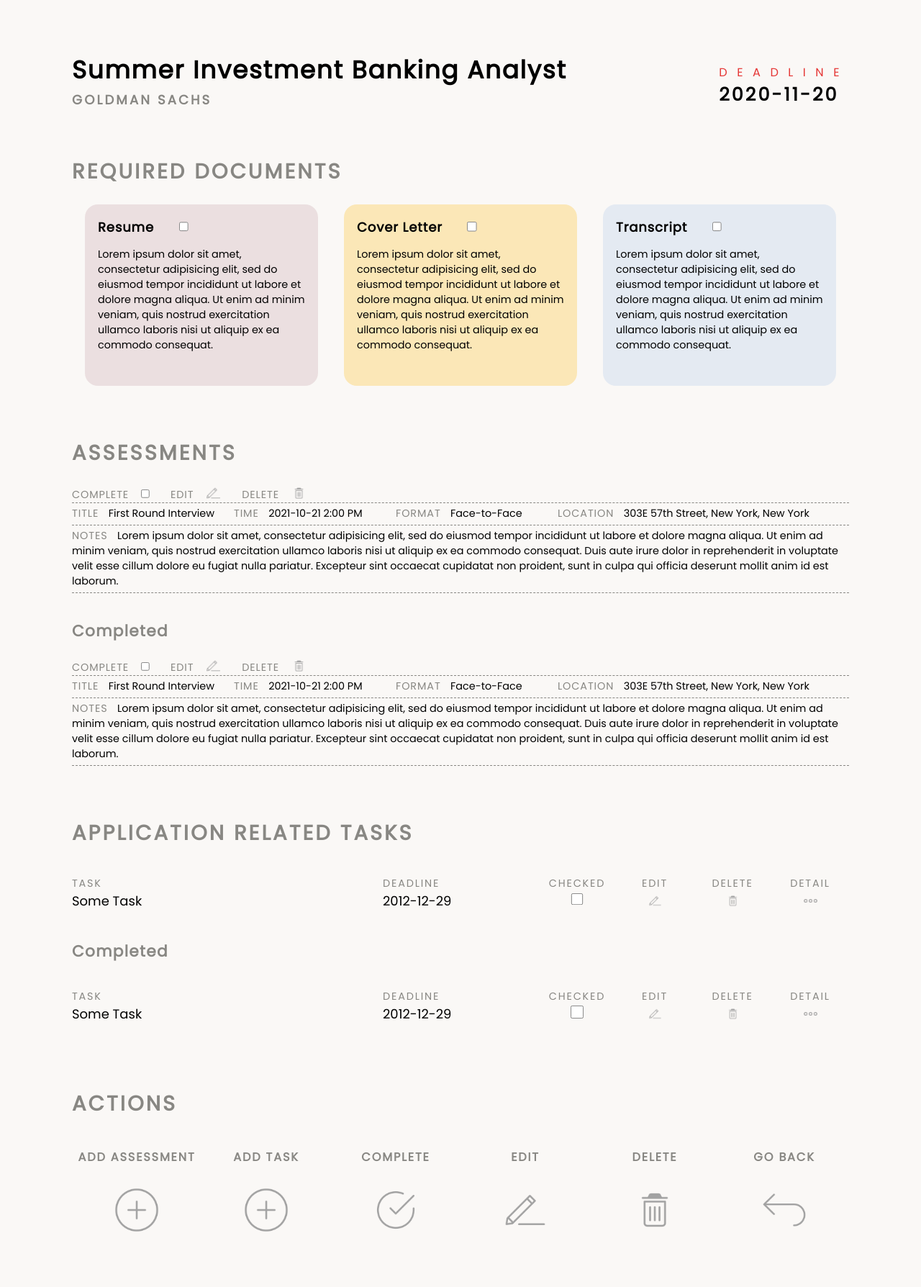
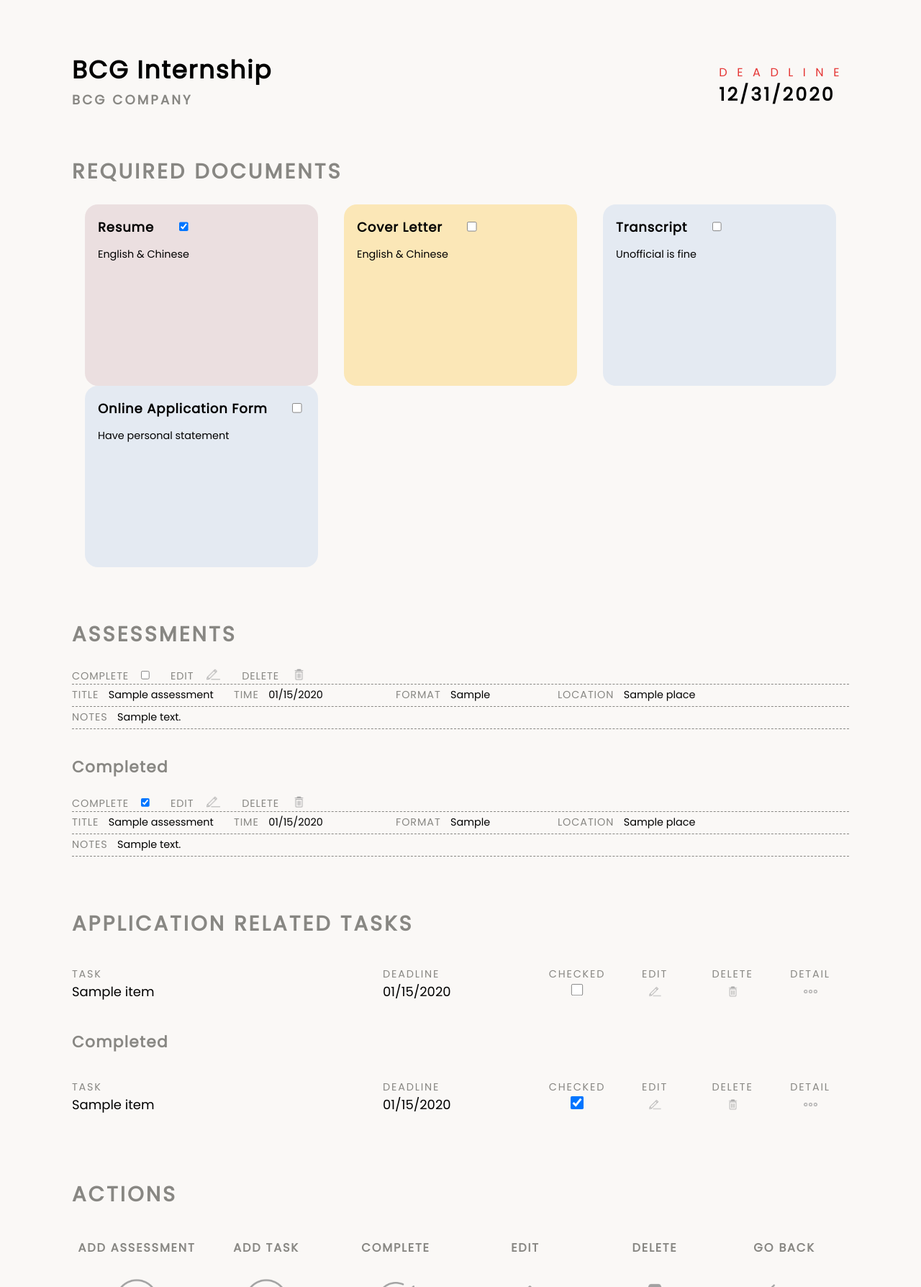
Before and after one commit to yzeng810/CSC210Final, a Flask app: template templates/job-single.html in a window 1280 px wide. Shown: the part 83-1871 px from the top of the page at 72% size. Run offline with Flask 2, Linux system fonts and the light colour scheme; a user stored in the database is signed in; data comes from the database, SQL or seed files in the repository; both versions use the stored data as it was after the commit; the template is opened without the code that fills it: values that come from a table or form of the project are taken from there, most other values are stand-ins (such as "Sample title", 1, 10 or a date in 2020); parts of the project's set-up code (start-up, migrations or seed data) failed here and were passed over; some libraries are stand-ins or nearby versions.

Commit message:
updated single-job

```diff
--- a/main.py
+++ b/main.py
@@ -208,6 +208,62 @@ def assessment_delete(assessment_id):
 	flash('Your assessment has been deleted')
 	return redirect(url_for('main.job'))
 
+@main.route('/assess_complete/<id>')
+def assess_complete(id):
+	assessment = Assessment.query.filter_by(id=id).first()
+	job_id = assessment.job_id
+	assessment.complete = True
+	db.session.commit()
+	return redirect(url_for('main.job_single', job_id=job_id))
+
+@main.route('/assess_incomplete/<id>')
+def assess_incomplete(id):
+	assessment = Assessment.query.filter_by(id=id).first()
+	job_id = assessment.job_id
+	assessment.complete = False
+	db.session.commit()
+	return redirect(url_for('main.job_single', job_id=job_id))
+
+@main.route('/resume/<id>')
+def resume(id):
+	job = Job.query.filter_by(id=id).first()
+	if job.resume == False:
+		job.resume = True
+	else:
+		job.resume = False
+	db.session.commit()
+	return redirect(url_for('main.job_single', job_id=id))
+
+@main.route('/coverletter/<id>')
+def coverletter(id):
+	job = Job.query.filter_by(id=id).first()
+	if job.coverletter == False:
+		job.coverletter = True
+	else:
+		job.coverletter = False
+	db.session.commit()
+	return redirect(url_for('main.job_single', job_id=id))
+
+@main.route('/transcript/<id>')
+def transcript(id):
+	job = Job.query.filter_by(id=id).first()
+	if job.transcript == False:
+		job.transcript = True
+	else:
+		job.transcript = False
+	db.session.commit()
+	return redirect(url_for('main.job_single', job_id=id))
+
+@main.route('/onlineForm/<id>')
+def onlineForm(id):
+	job = Job.query.filter_by(id=id).first()
+	if job.onlineForm == False:
+		job.onlineForm = True
+	else:
+		job.onlineForm = False
+	db.session.commit()
+	return redirect(url_for('main.job_single', job_id=id))
+
 @main.route('/job/new', methods=['GET','POST'])
 @login_required
 def new_job():
@@ -247,13 +303,58 @@ def job():
 		return redirect(url_for('main.job'))
 	return render_template('job.html', jobs=jobs, name=current_user.name, assessments=assessments)
 
-@main.route('/job_single/<int:job_id>')
+@main.route('/job_single/<int:job_id>', methods=['GET','POST'])
 @login_required
 def job_single(job_id):
 	job = Job.query.get_or_404(job_id)
-	tasks = Task.query.filter_by(job_id=job_id)
+	#assessment
 	assessments = Assessment.query.filter_by(job_id=job_id)
-	return render_template('job-single.html', job=job, tasks=tasks, assessments=assessments)
+	incomplete_assessment = []
+	complete_assessment = []
+	for stuff in assessments:
+		if stuff.complete == False:
+			incomplete_assessment.append(stuff)
+		else:
+			complete_assessment.append(stuff)
+	#tasks
+	all_tasks = Task.query.filter_by(job_id=job_id)
+	incomplete_task = []
+	completed_task = []
+	for stuff in all_tasks:
+		if stuff.complete == False:
+			incomplete_task.append(stuff)
+		else:
+			completed_task.append(stuff)
+
+	if request.method == "POST":
+		title = request.form.get('title')
+		time = datetime.strptime(request.form.get('time'), "%Y-%m-%d").date()
+		place = request.form.get('place')
+		iFormat = request.form.get('iFormat')
+		notes = request.form.get('notes')
+		job_id = job.id
+
+		assessment = Assessment(complete=False, title=title, time=time, place=place, iFormat=iFormat, notes=notes, job_id=job_id, user_id=current_user.id)
+		db.session.add(assessment)
+		db.session.commit()
+		return redirect(url_for('main.job_single', job_id=job.id))
+	return render_template('job-single.html', job=job, complete_assessment=complete_assessment, incomplete_assessment=incomplete_assessment, completed_task=completed_task, incomplete_task=incomplete_task)
+
+@main.route('/task_complete/<id>')
+def task_complete(id):
+	task = Task.query.filter_by(id=id).first()
+	job_id = task.job_id
+	task.complete = True
+	db.session.commit()
+	return redirect(url_for('main.job_single', job_id=job_id))
+
+@main.route('/task_incomplete/<id>')
+def task_incomplete(id):
+	task = Task.query.filter_by(id=id).first()
+	job_id = task.job_id
+	task.complete = False
+	db.session.commit()
+	return redirect(url_for('main.job_single', job_id=job_id))
 
 @main.route('/job_update/<int:job_id>', methods=['GET','POST'])
 @login_required
--- a/templates/job-single.html
+++ b/templates/job-single.html
@@ -8,13 +8,13 @@
 
 			<div class="appDHeader">
 				<div class="companyPosition">
-					<h1>Summer Investment Banking Analyst</h1>
-					<h2>Goldman Sachs</h2>
+					<h1>{{job.program}}</h1>
+					<h2>{{job.company}}</h2>
 				</div>
 
 				<div class="appDeadline">
 					<p>Deadline</p>
-					<h2>2020-11-20</h2>
+					<h2>{{job.deadline.strftime("%m/%d/%Y")}}</h2>
 				</div>
 			</div>
 
@@ -23,31 +23,45 @@
 			<h2>Required Documents</h2>
 			<div class="appDDoc">
 				<div class="appDRes appDDocIn">
-					<label for="">Resume</label>
-					<input type="checkbox" name="" id="" value=""><br>
-					<p>Lorem ipsum dolor sit amet, consectetur adipisicing elit, sed do eiusmod
-					tempor incididunt ut labore et dolore magna aliqua. Ut enim ad minim veniam,
-					quis nostrud exercitation ullamco laboris nisi ut aliquip ex ea commodo
-					consequat.</p>
+					<label for="resume">Resume</label>
+					{% if job.resume %}
+						<input type="checkbox" name="resume" id="resume" value="true" checked onclick="window.location.href='{{url_for('main.resume', id = job.id )}}';"><br>
+					{% else %}
+						<input type="checkbox" name="resume" id="resume" value="false" onclick="window.location.href='{{url_for('main.resume', id = job.id )}}';"><br>
+					{% endif %}
+					<p>{{job.resumeNotes}}</p>
 				</div>
 
 				<div class="appDcv appDDocIn">
-					<label for="">Cover Letter</label>
-					<input type="checkbox" name="" id="" value=""><br>
-					<p>Lorem ipsum dolor sit amet, consectetur adipisicing elit, sed do eiusmod
-					tempor incididunt ut labore et dolore magna aliqua. Ut enim ad minim veniam,
-					quis nostrud exercitation ullamco laboris nisi ut aliquip ex ea commodo
-					consequat.</p>
+					<label for="coverletter">Cover Letter</label>
+					{% if job.coverletter %}
+					<input type="checkbox" name="coverletter" id="coverletter" value="true" checked onclick="window.location.href='{{url_for('main.coverletter', id = job.id )}}';"><br>
+					{% else %}
+					<input type="checkbox" name="coverletter" id="coverletter" value="true" onclick="window.location.href='{{url_for('main.coverletter', id = job.id )}}';"><br>
+					{% endif %}
+					<p>{{job.coverletterNotes}}</p>
 				</div>
 
 				<div class="appDTrans appDDocIn">
-					<label for="">Transcript</label>
-					<input type="checkbox" name="" id="" value=""><br>
-					<p>Lorem ipsum dolor sit amet, consectetur adipisicing elit, sed do eiusmod
-					tempor incididunt ut labore et dolore magna aliqua. Ut enim ad minim veniam,
-					quis nostrud exercitation ullamco laboris nisi ut aliquip ex ea commodo
-					consequat.</p>
+					<label for="transcript">Transcript</label>
+					{% if job.transcript %}
+					<input type="checkbox" name="transcript" id="transcript" value="true" checked onclick="window.location.href='{{url_for('main.transcript', id = job.id )}}';"><br>
+					{% else %}
+					<input type="checkbox" name="transcript" id="transcript" value="true" onclick="window.location.href='{{url_for('main.transcript', id = job.id )}}';"><br>
+					{% endif %}
+					<p>{{job.transcriptNotes}}</p>
 				</div>
+
+				<div class="appDTrans appDDocIn">
+					<label for="onlineForm">Online Application Form</label>
+					{% if job.onlineForm %}
+					<input type="checkbox" name="onlineForm" id="onlineForm" value="true" checked onclick="window.location.href='{{url_for('main.onlineForm', id = job.id )}}';"><br>
+					{% else %}
+					<input type="checkbox" name="onlineForm" id="onlineForm" value="true" onclick="window.location.href='{{url_for('main.onlineForm', id = job.id )}}';"><br>
+					{% endif %}
+					<p>{{job.onlineFormNotes}}</p>
+				</div>
+
 			</div>
 
 			<h2>Assessments</h2>
@@ -56,21 +70,22 @@
 					<!-- for loop starts here -->
 					<div class="assessItem">
 
+						{% for assessment in incomplete_assessment %}
 						<div class="assessItemTool">
-							<span class="assessItemTitle">Complete</span><input type="checkbox" name="complete" onclick="'';" value="complete">
-							<span class="assessItemTitle and2">Edit</span><button class="appDedit" onclick="window.location.href='';"></button>
-							<span class="assessItemTitle and2">Delete</span><button class="appDdel" onclick="window.location.href='';"></button>
+							<span class="assessItemTitle">Complete</span><input type="checkbox" name="complete" onclick="window.location.href='{{url_for('main.assess_complete', id = assessment.id )}}';" value="complete">
+							<span class="assessItemTitle and2">Edit</span><button class="appDedit" onclick="window.location.href='{{url_for('main.assessment_update', assessment_id = assessment.id)}}';"></button>
+							<span class="assessItemTitle and2">Delete</span><button class="appDdel" onclick="window.location.href='{{url_for('main.assessment_delete', assessment_id = assessment.id)}}';"></button>
 						</div>
 						<div class="assessItem1st">
-							<p><span class="assessItemTitle">Title</span>First Round Interview</p>
-							<p><span class="assessItemTitle">Time</span>2021-10-21 2:00 PM</p>
-							<p><span class="assessItemTitle">Format</span>Face-to-Face</p>
-							<p><span class="assessItemTitle">Location</span>303E 57th Street, New York, New York</p>
+							<p><span class="assessItemTitle">Title</span>{{assessment.title}}</p>
+							<p><span class="assessItemTitle">Time</span>{{assessment.time.strftime("%m/%d/%Y")}}</p>
+							<p><span class="assessItemTitle">Format</span>{{assessment.iFormat}}</p>
+							<p><span class="assessItemTitle">Location</span>{{assessment.place}}</p>
 						</div>
 						<div class="assessItem2nd">
-							<p><span class="assessItemTitle">Notes</span>Lorem ipsum dolor sit amet, consectetur adipisicing elit, sed do eiusmod tempor incididunt ut labore et dolore magna aliqua. Ut enim ad minim veniam, quis nostrud exercitation ullamco laboris nisi ut aliquip ex ea commodo consequat. Duis aute irure dolor in reprehenderit in voluptate velit esse cillum dolore eu fugiat nulla pariatur. Excepteur sint occaecat cupidatat non proident, sunt in culpa qui officia deserunt mollit anim id est laborum.</p>
+							<p><span class="assessItemTitle">Notes</span>{{assessment.notes}}</p>
 						</div>
-
+						{% endfor %}
 					</div>
 
 				</div>
@@ -78,22 +93,22 @@
 				<h3>Completed</h3>
 				<div>
 					<div class="assessItem">
-
+						{% for assessment in complete_assessment %}
 						<div class="assessItemTool">
-							<span class="assessItemTitle">Complete</span><input type="checkbox" name="complete" onclick="'';" value="complete">
-							<span class="assessItemTitle and2">Edit</span><button class="appDedit" onclick="window.location.href='';"></button>
-							<span class="assessItemTitle and2">Delete</span><button class="appDdel" onclick="window.location.href='';"></button>
+							<span class="assessItemTitle">Complete</span><input type="checkbox" name="complete" onclick="window.location.href='{{url_for('main.assess_incomplete', id = assessment.id )}}';" value="complete" checked>
+							<span class="assessItemTitle and2">Edit</span><button class="appDedit" onclick="window.location.href='{{url_for('main.assessment_update', assessment_id = assessment.id)}}';"></button>
+							<span class="assessItemTitle and2">Delete</span><button class="appDdel" onclick="window.location.href='{{url_for('main.assessment_delete', assessment_id = assessment.id)}}';"></button>
 						</div>
 						<div class="assessItem1st">
-							<p><span class="assessItemTitle">Title</span>First Round Interview</p>
-							<p><span class="assessItemTitle">Time</span>2021-10-21 2:00 PM</p>
-							<p><span class="assessItemTitle">Format</span>Face-to-Face</p>
-							<p><span class="assessItemTitle">Location</span>303E 57th Street, New York, New York</p>
+							<p><span class="assessItemTitle">Title</span>{{assessment.title}}</p>
+							<p><span class="assessItemTitle">Time</span>{{assessment.time.strftime("%m/%d/%Y")}}</p>
+							<p><span class="assessItemTitle">Format</span>{{assessment.iFormat}}</p>
+							<p><span class="assessItemTitle">Location</span>{{assessment.place}}</p>
 						</div>
 						<div class="assessItem2nd">
-							<p><span class="assessItemTitle">Notes</span>Lorem ipsum dolor sit amet, consectetur adipisicing elit, sed do eiusmod tempor incididunt ut labore et dolore magna aliqua. Ut enim ad minim veniam, quis nostrud exercitation ullamco laboris nisi ut aliquip ex ea commodo consequat. Duis aute irure dolor in reprehenderit in voluptate velit esse cillum dolore eu fugiat nulla pariatur. Excepteur sint occaecat cupidatat non proident, sunt in culpa qui officia deserunt mollit anim id est laborum.</p>
+							<p><span class="assessItemTitle">Notes</span>{{assessment.notes}}</p>
 						</div>
-
+						{% endfor %}
 					</div>
 
 				</div>
@@ -103,7 +118,8 @@
 			<div class="appDTask">
 				<div>
 					<ul class="taskList">
-						<!-- for loop starts here -->
+					{% if incomplete_task %}
+						{% for task in incomplete_task %}
 						<li class="taskItem">
 							<div class="taskItemTitle taskIteminner">
 								<p>Task</p>
@@ -114,21 +130,24 @@
 								<p class="complete">Detail</p>
 							</div>
 							<div class="taskItemRec taskIteminner">
-								<p>Some Task</p>
-								<p>2012-12-29</p>
-								<p class="complete"><input type="checkbox" name="complete" onclick="window.location.href='';" value="complete"></p>
-								<button class="edit" onclick="window.location.href='';"></button>
-								<button class="delete" onclick="window.location.href='';"></button>
-								<button class="detail" onclick="window.location.href='';"></button>
+								<p>{{task.item}}</p>
+								<p>{{task.due.strftime("%m/%d/%Y")}}</p>
+								<p class="complete"><input type="checkbox" name="complete" onclick="window.location.href='{{url_for('main.task_complete', id = task.id )}}';" value="complete"></p>
+								<button class="edit" onclick="window.location.href='{{url_for('main.task_update', task_id = task.id)}}';"></button>
+								<button class="delete" onclick="window.location.href='{{url_for('main.task_delete', task_id = task.id)}}';"></button>
+								<button class="detail" onclick="window.location.href='{{url_for('main.task_single', task_id = task.id)}}';"></button>
 							</div>
 						</li>
+						{% endfor %}
+					{% endif %}
 					</ul>
 				</div>
 
 				<h3>Completed</h3>
 				<div>
 					<ul class="taskList">
-						<!-- for loop starts here -->
+					{% if completed_task %}
+						{% for task in completed_task %}
 						<li class="taskItem">
 							<div class="taskItemTitle taskIteminner">
 								<p>Task</p>
@@ -139,14 +158,16 @@
 								<p class="complete">Detail</p>
 							</div>
 							<div class="taskItemRec taskIteminner">
-								<p>Some Task</p>
-								<p>2012-12-29</p>
-								<p class="complete"><input type="checkbox" name="complete" onclick="window.location.href='';" value="complete"></p>
-								<button class="edit" onclick="window.location.href='';"></button>
-								<button class="delete" onclick="window.location.href='';"></button>
-								<button class="detail" onclick="window.location.href='';"></button>
+								<p>{{task.item}}</p>
+								<p>{{task.due.strftime("%m/%d/%Y")}}</p>
+								<p class="complete"><input type="checkbox" name="complete" onclick="window.location.href='{{url_for('main.task_incomplete', id = task.id)}}';" value="complete" checked></p>
+								<button class="edit" onclick="window.location.href='{{url_for('main.task_update', task_id = task.id)}}';"></button>
+								<button class="delete" onclick="window.location.href='{{url_for('main.task_delete', task_id = task.id)}}';"></button>
+								<button class="detail" onclick="window.location.href='{{url_for('main.task_single', task_id = task.id)}}';"></button>
 							</div>
 						</li>
+						{% endfor %}
+					{% endif %}
 					</ul>
 				</div>
 			</div>
@@ -164,7 +185,7 @@
 
 				<div class="appDToolTitle">
 					<button id="myBtn" class="appAdd" onclick="window.location.href='';"></button>
-					<button class="appAdd" onclick="window.location.href='';"></button>
+					<button class="appAdd" onclick="window.location.href='{{url_for('main.new_task')}}';"></button>
 					<button class="appCheck" onclick="window.location.href='';"></button>
 					<button class="dEdit" onclick="window.location.href='{{url_for('main.job_update', job_id=job.id)}}';"></button>
 					<button class="dDelte" onclick="window.location.href='{{url_for('main.job_delete', job_id=job.id)}}';"></button>
@@ -197,12 +218,6 @@
 					<label for="place">Location:</label><br><input type="text" name="place" id="place" class="inputNewTask"><br>
 					<label for="iFormat">Format/Type:</label><br><input type="text" name="iFormat" id="iFormat" class="inputNewTask"><br>
 					<label for="notes">Notes:</label><br><input type="text" name="notes" id="notes" class="inputNewTask"><br>
-					<label for="job">Application: </label><br>
-					<select name="job" id="job">
-					{% for job in jobs %}
-  						<option value="{{job.id}}">{{job.program}}</option>
-					{% endfor %}
-					</select><br>
 					<input type="submit" value="Create" class="submitNewTask" id="submit">
       			</form>
     		</div>
--- a/templates/task.html
+++ b/templates/task.html
@@ -44,7 +44,7 @@
 					</div>
 					<div class="taskItemRec taskIteminner">
 						<p>{{task.item}}</p>
-						<p>{{task.due}}</p>
+						<p>{{task.due.strftime("%m/%d/%Y")}}</p>
 						<p class="complete"><input type="checkbox" name="complete" onclick="window.location.href='{{url_for('main.incomplete', id = task.id)}}';" value="incomplete" checked></p>
 						<button class="edit" onclick="window.location.href='{{url_for('main.task_update', task_id = task.id)}}';"></button>
 						<button class="delete" onclick="window.location.href='{{url_for('main.task_delete', task_id = task.id)}}';"></button>
```
Also changed, not shown: data.sqlite.
